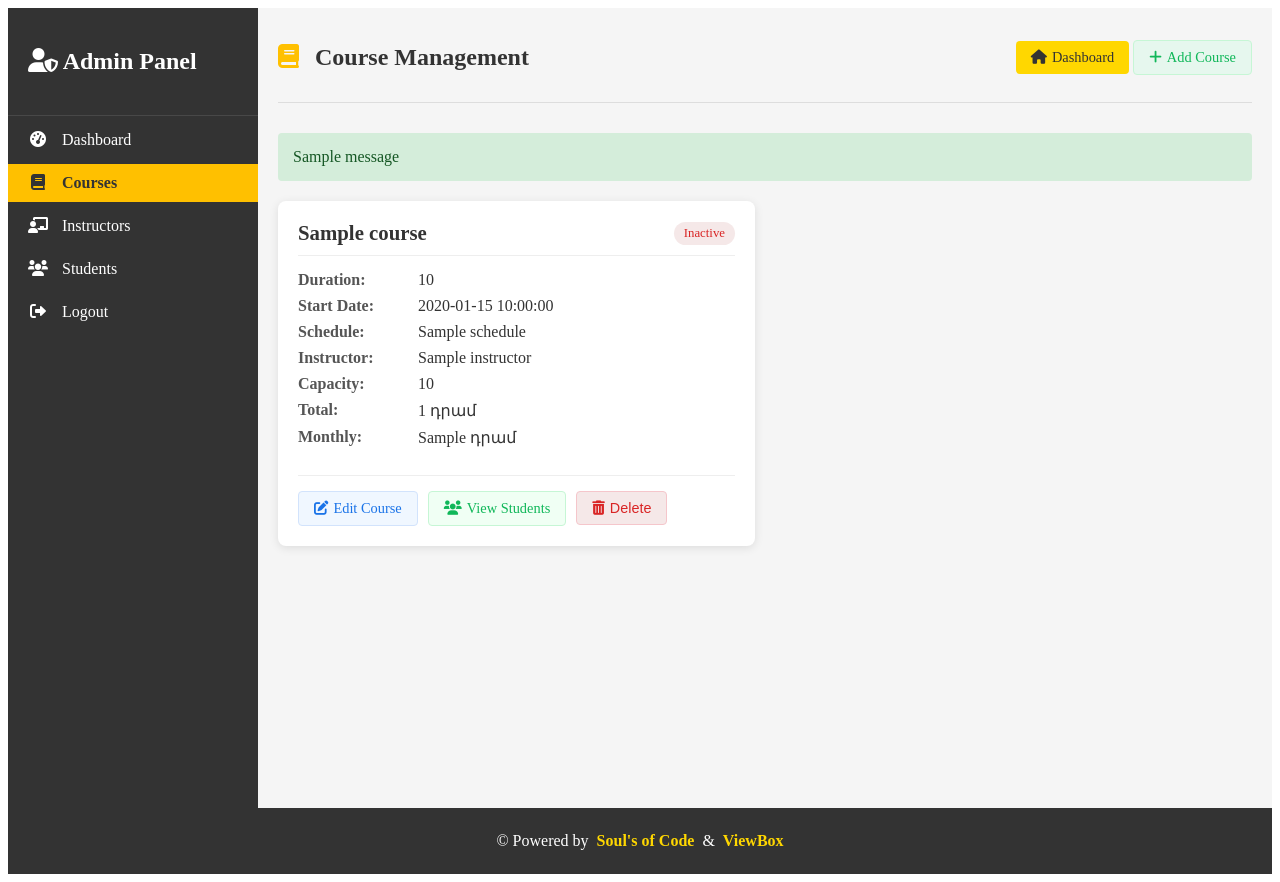
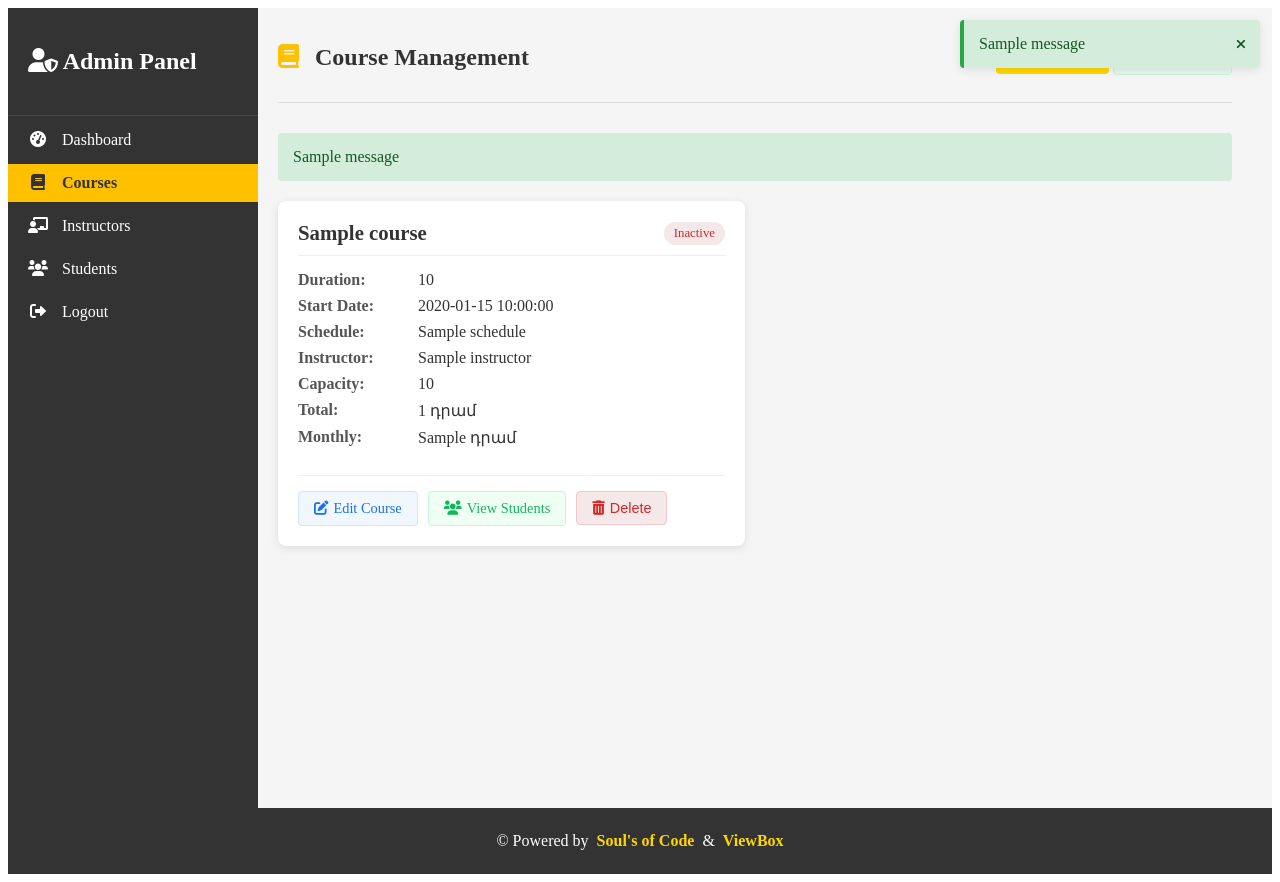
Before and after one commit to Manukyan-Andranik/logiclab, a Flask app: page /admin/courses in a window 1280 px wide. Run offline with Flask 2, Linux system fonts and the light colour scheme; the visitor is signed in with stand-in values (Sample User, id 1); one stand-in notice (Sample message) is shown; a database or web service that is not in the repository returns one stand-in record (values such as "Sample title"); parts of the project's set-up code (start-up, migrations or seed data) failed here and were passed over.

Commit message:
flash setup

```diff
--- a/static/css/admin.css
+++ b/static/css/admin.css
@@ -420,3 +420,91 @@ footer {
     color: var(--primary-dark);
     text-decoration: underline;
 }
+
+
+/* Flash Messages */
+.flash-messages {
+    position: fixed;
+    top: 20px;
+    right: 20px;
+    z-index: 1000;
+    width: 300px;
+}
+
+.flash-message {
+    padding: 15px;
+    margin-bottom: 15px;
+    border-radius: 4px;
+    display: flex;
+    align-items: center;
+    justify-content: space-between;
+    box-shadow: 0 2px 10px rgba(0, 0, 0, 0.1);
+    animation: slideIn 0.3s ease-out;
+    transform: translateX(0);
+    transition: all 0.3s ease;
+}
+
+.flash-message:hover {
+    transform: translateX(-5px);
+}
+
+.flash-success {
+    background-color: #d4edda;
+    color: #155724;
+    border-left: 4px solid #28a745;
+}
+
+.flash-error {
+    background-color: #f8d7da;
+    color: #721c24;
+    border-left: 4px solid #dc3545;
+}
+
+.flash-warning {
+    background-color: #fff3cd;
+    color: #856404;
+    border-left: 4px solid #ffc107;
+}
+
+.flash-info {
+    background-color: #d1ecf1;
+    color: #0c5460;
+    border-left: 4px solid #17a2b8;
+}
+
+.flash-close {
+    background: none;
+    border: none;
+    color: inherit;
+    cursor: pointer;
+    padding: 0;
+    margin-left: 10px;
+}
+
+.flash-text {
+    flex-grow: 1;
+}
+
+@keyframes slideIn {
+    from {
+        transform: translateX(100%);
+        opacity: 0;
+    }
+    to {
+        transform: translateX(0);
+        opacity: 1;
+    }
+}
+
+/* Admin Main Layout */
+.admin-main {
+    display: flex;
+    flex: 1;
+    padding: 20px;
+    position: relative;
+}
+
+.admin-content {
+    flex: 1;
+    padding-right: 20px;
+}
--- a/templates/admin/base.html
+++ b/templates/admin/base.html
@@ -8,7 +8,6 @@
     <link href="https://fonts.googleapis.com/css2?family=Poppins:wght@300;400;600;700&display=swap" rel="stylesheet">
     <link rel="stylesheet" href="https://cdnjs.cloudflare.com/ajax/libs/font-awesome/6.0.0-beta3/css/all.min.css">
     <link rel="icon" href="{{ url_for('static', filename='images/favicon.ico') }}">
-
 </head>
 <body>
     <div class="admin-container">
@@ -38,7 +37,23 @@
         </aside>
 
         <main class="admin-main">
-            {% block content %}{% endblock %}
+            <div class="admin-content">
+                {% block content %}{% endblock %}
+            </div>
+            <div class="flash-messages">
+                {% with messages = get_flashed_messages(with_categories=true) %}
+                    {% if messages %}
+                        {% for category, message in messages %}
+                            <div class="flash-message flash-{{ category }}">
+                                <span class="flash-text">{{ message }}</span>
+                                <button class="flash-close" onclick="this.parentElement.remove()">
+                                    <i class="fas fa-times"></i>
+                                </button>
+                            </div>
+                        {% endfor %}
+                    {% endif %}
+                {% endwith %}
+            </div>
         </main>
     </div>
 </body>
```
